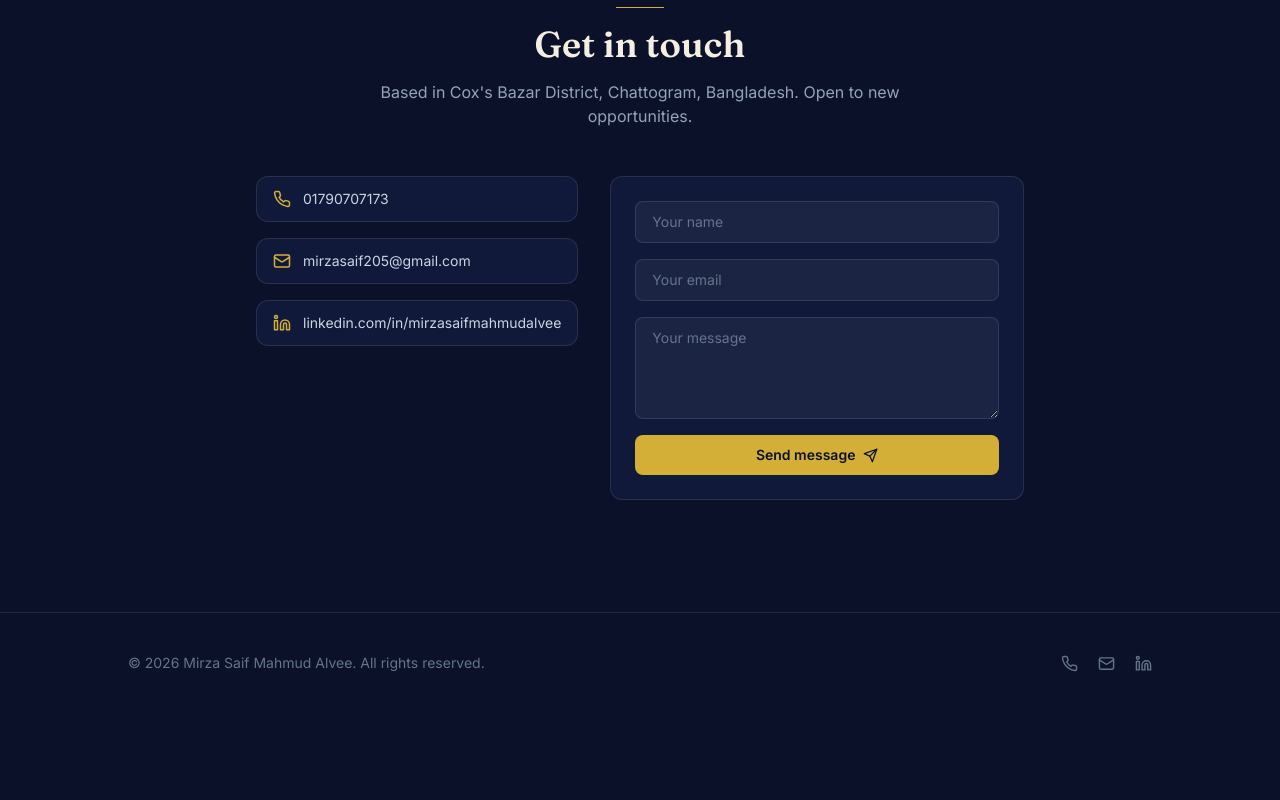
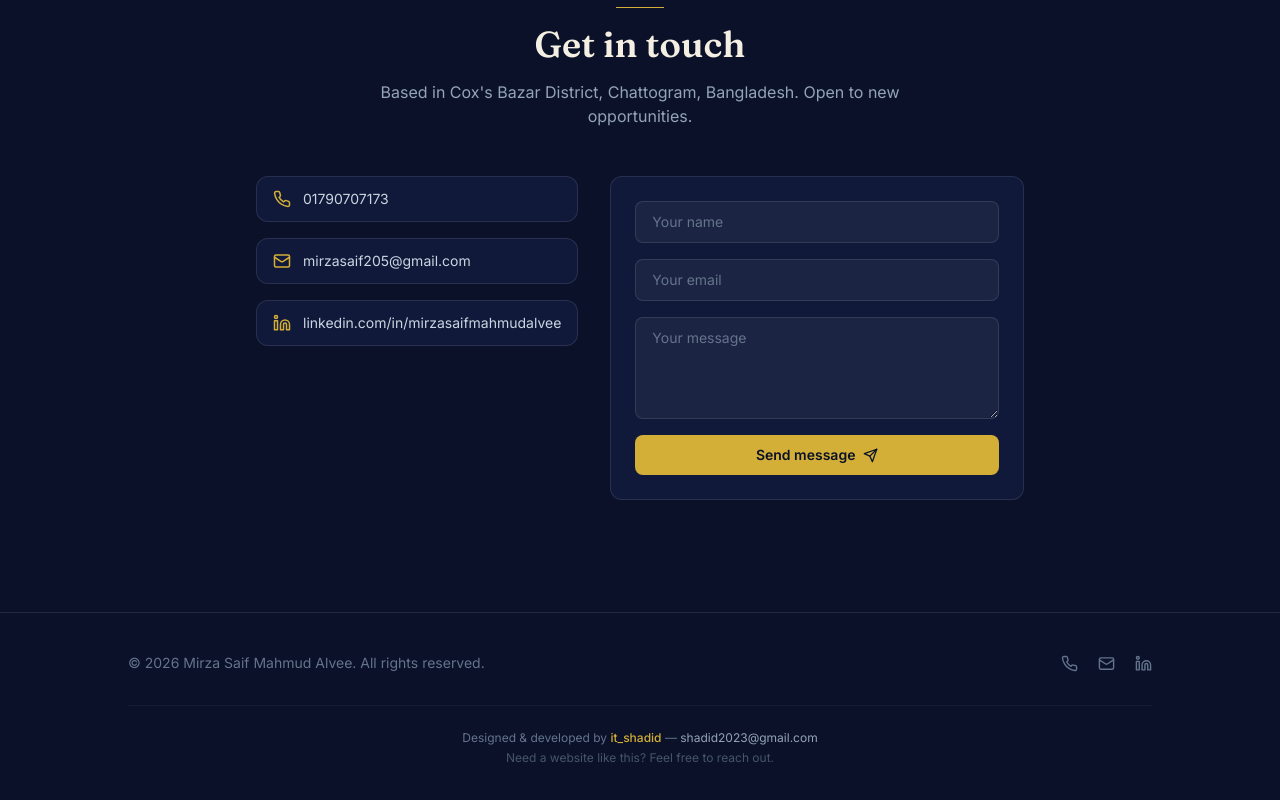
Before and after one commit to shadid-coder/alvee-portfolio, a Next.js app: page / in a window 1280 px wide. Shown: the part 4342-5142 px from the top of the page. Before the commit the page ends 5055 px from the top, so only its background shows below. Built offline with nearby package versions, Linux system fonts and the light colour scheme.

Commit message:
Update avatar and add designer credit to footer

```diff
--- a/components/layout/Footer.tsx
+++ b/components/layout/Footer.tsx
@@ -26,6 +26,24 @@ export default function Footer() {
           })}
         </div>
       </div>
+
+      {/* Credit line — subtle, but visible to anyone who scrolls to the bottom */}
+      <div className="mx-auto mt-8 max-w-5xl border-t border-white/5 pt-6 text-center">
+        <p className="text-xs text-slate-500">
+          Designed & developed by{" "}
+          <span className="font-medium text-gold-400">it_shadid</span>
+          {" — "}
+          <a
+            href="mailto:shadid2023@gmail.com?subject=Website%20Inquiry"
+            className="text-slate-400 transition-colors hover:text-gold-400 hover:underline"
+          >
+            shadid2023@gmail.com
+          </a>
+        </p>
+        <p className="mt-1 text-xs text-slate-600">
+          Need a website like this? Feel free to reach out.
+        </p>
+      </div>
     </footer>
   );
 }
```
Also changed, not shown: public/avatar.jpg.
